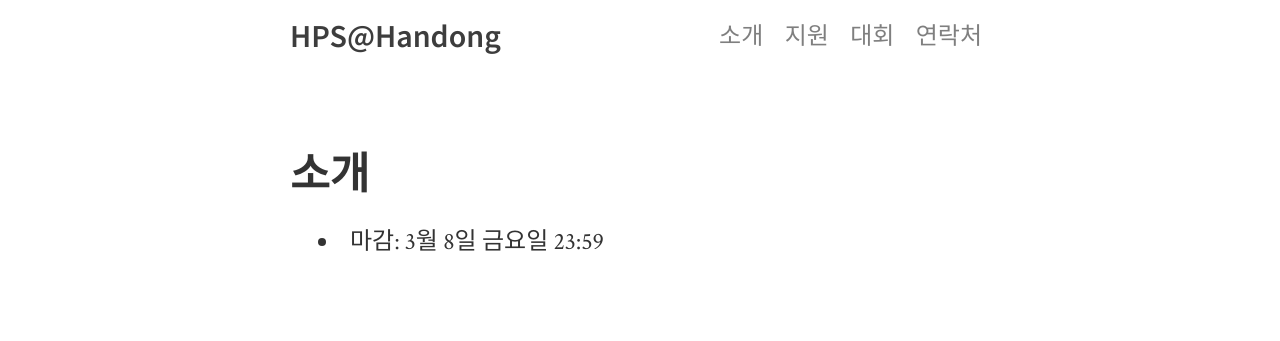
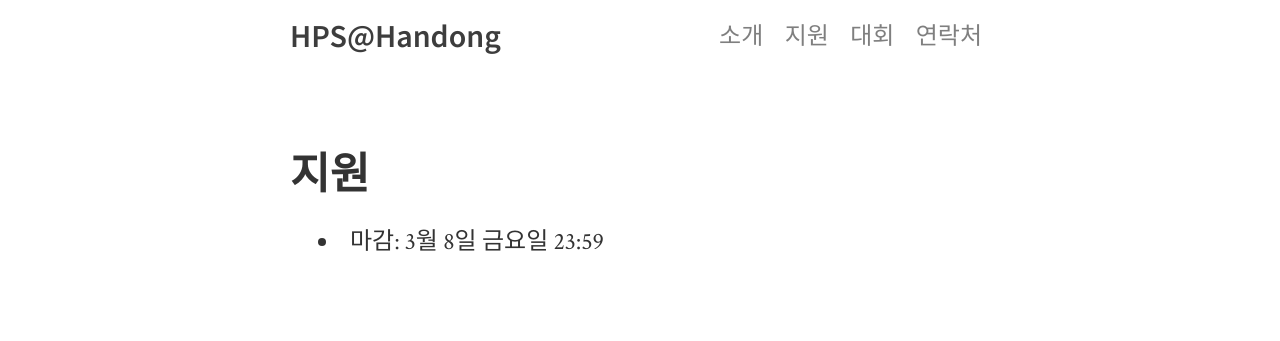
Before and after one commit to HandongProblemSolvers/handongproblemsolvers.github.io, a Jekyll site: the page built from apply/apply.md, in a window 1280 px wide. Shown: the top 341 px of the page. Built offline with Jekyll 4.4.1, drawn with Linux system fonts in a browser that asks for light colours; nearby versions of some CDN libraries.

Commit message:
BAAAAABOOOOO

```diff
--- a/apply/apply.md
+++ b/apply/apply.md
@@ -1,8 +1,8 @@
 ---
 layout: page
-title: 소개
+title: 지원
 permalink: /apply/
-ref: about
+ref: apply
 lang: ko
 order: 2
 ---
```
